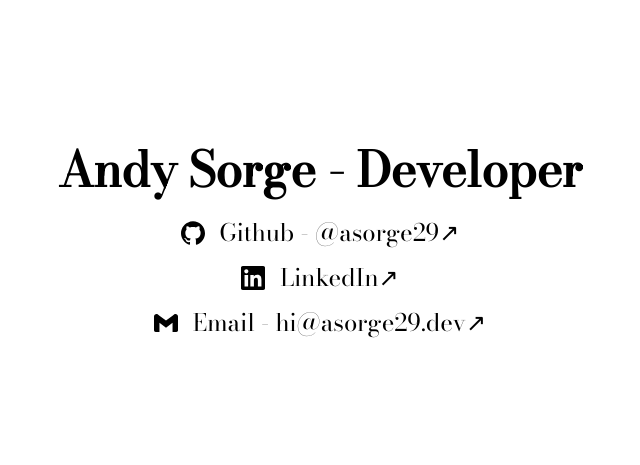
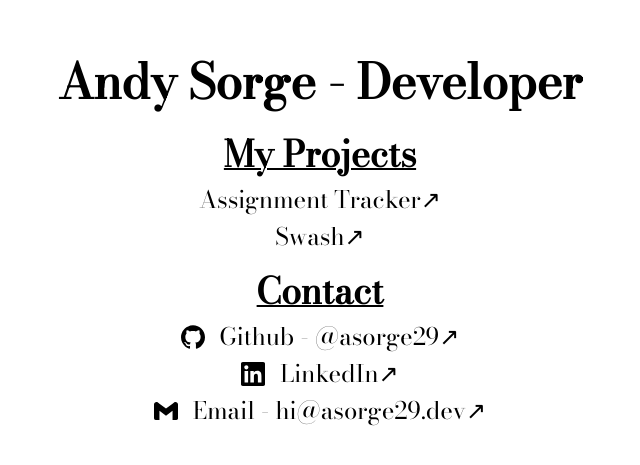
Before and after one commit to asorge29/portfolio, a Next.js app: page / in a window 1280 px wide. Shown: the part 163-628 px from the top of the page, without its empty margins (320-960 px from the left). Built offline with nearby package versions, Linux system fonts and the light colour scheme.

Commit message:
Add projects, dark unless preferred light

```diff
--- a/src/app/page.tsx
+++ b/src/app/page.tsx
@@ -5,18 +5,27 @@ export default function Home() {
   return (
     <main className={styles.main}>
       <h1 className={styles.title}>Andy Sorge - Developer</h1>
-                <a href="https://github.com/asorge29" className={styles.link}>
+      <div className={styles.section}>
+        <h2 className={styles.sectionTitle}>My Projects</h2>
+        <a href="https://github.com/asorge29/assignment-tracker" target="_blank" className={styles.link}>Assignment
+          Tracker&#8599;</a>
+        <a href="https://github.com/asorge29/swash" target="_blank" className={styles.link}>Swash&#8599;</a>
+      </div>
+      <div className={styles.section}>
+        <h2 className={styles.sectionTitle}>Contact</h2>
+        <a href="https://github.com/asorge29" target="_blank" className={styles.link}>
           <SiGithub className={styles.icon}/>
           <div className={styles.tooltip}>Github - @asorge29&#8599;</div>
         </a>
-                <a href="https://linkedin.com/in/andy-sorge-1531ba303" className={styles.link}>
+        <a href="https://linkedin.com/in/asorge29" target="_blank" className={styles.link}>
           <SiLinkedin className={styles.icon}/>
           <div className={styles.tooltip}>LinkedIn&#8599;</div>
         </a>
-                <a href="mailto:hi@asorge29.dev" className={styles.link}>
+        <a href="mailto:hi@asorge29.dev" target="_blank" className={styles.link}>
           <SiGmail className={styles.icon}/>
           <div className={styles.tooltip}>Email - hi@asorge29.dev&#8599;</div>
         </a>
+      </div>
     </main>
   )
 }
--- a/src/styles/globals.css
+++ b/src/styles/globals.css
@@ -1,6 +1,10 @@
 :root {
-  --background: #fff;
-  --text: #000;
+  --text: #fff;
+  --background: #000;
+}
+
+html {
+  color-scheme: dark;
 }
 
 html,
@@ -38,12 +42,12 @@ a {
   }
 }
 
-@media (prefers-color-scheme: dark) {
+@media (prefers-color-scheme: light) {
   :root {
-    --background: #000;
-    --text: #fff;
+    --text: #000;
+    --background: #fff;
   }
   html {
-    color-scheme: dark;
+    color-scheme: light;
   }
 }
--- a/src/styles/page.module.css
+++ b/src/styles/page.module.css
@@ -12,6 +12,11 @@
 .title {
     text-align: center;
 }
+.sections {
+    display: flex;
+    flex-direction: column;
+    gap: 1vh;
+}
 .link {
     display: flex;
     flex-direction: row;
@@ -20,6 +25,15 @@
     text-decoration: underline 2px transparent;
     transition: all 0.2s ease-in-out;
 }
+.section {
+    display: flex;
+    flex-direction: column;
+    align-items: center;
+}
+.sectionTitle {
+    text-decoration: underline 2px var(--text);
+}
+
 @media (pointer: fine) {
     .link:hover {
         text-decoration: underline 2px var(--text);
```
Lines whose indentation alone changed are shown as unchanged.
